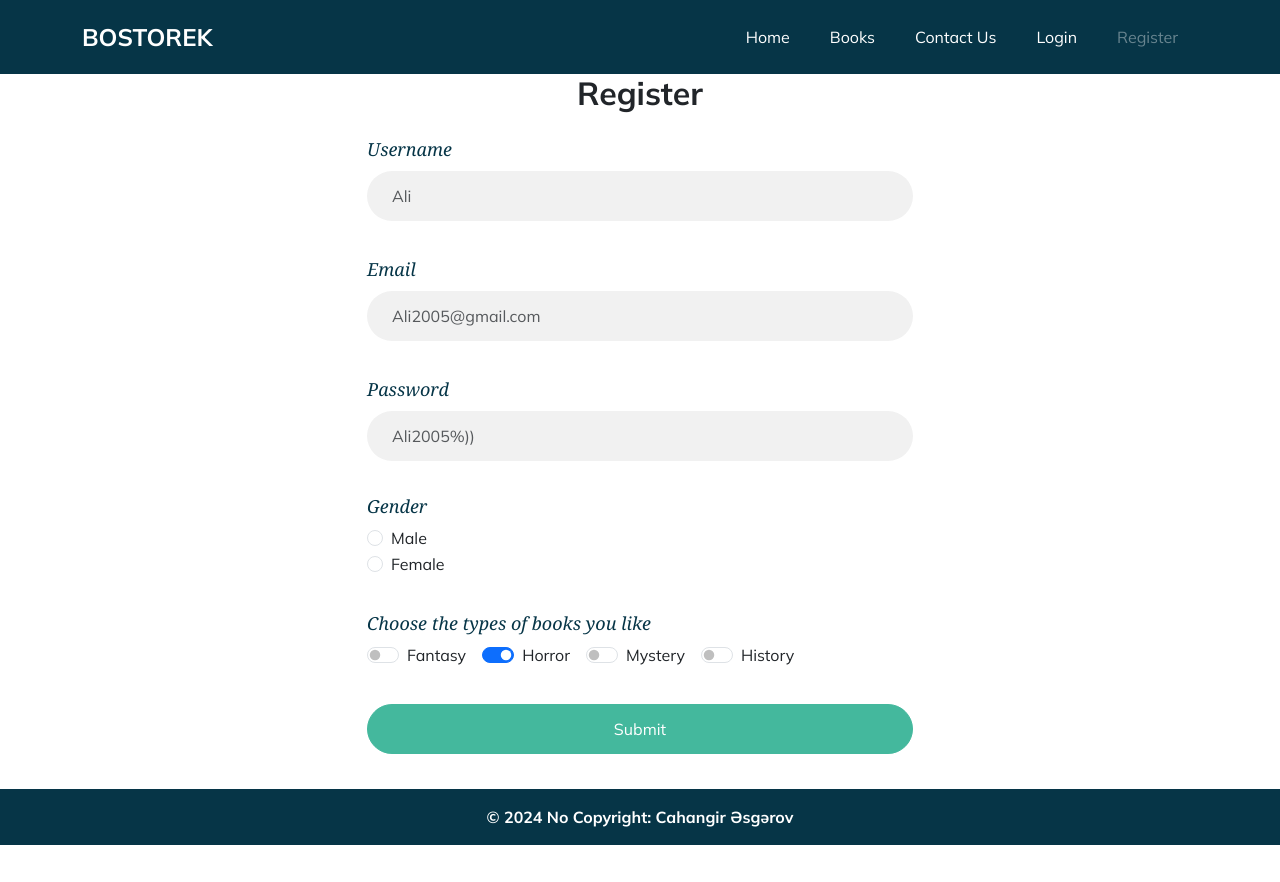
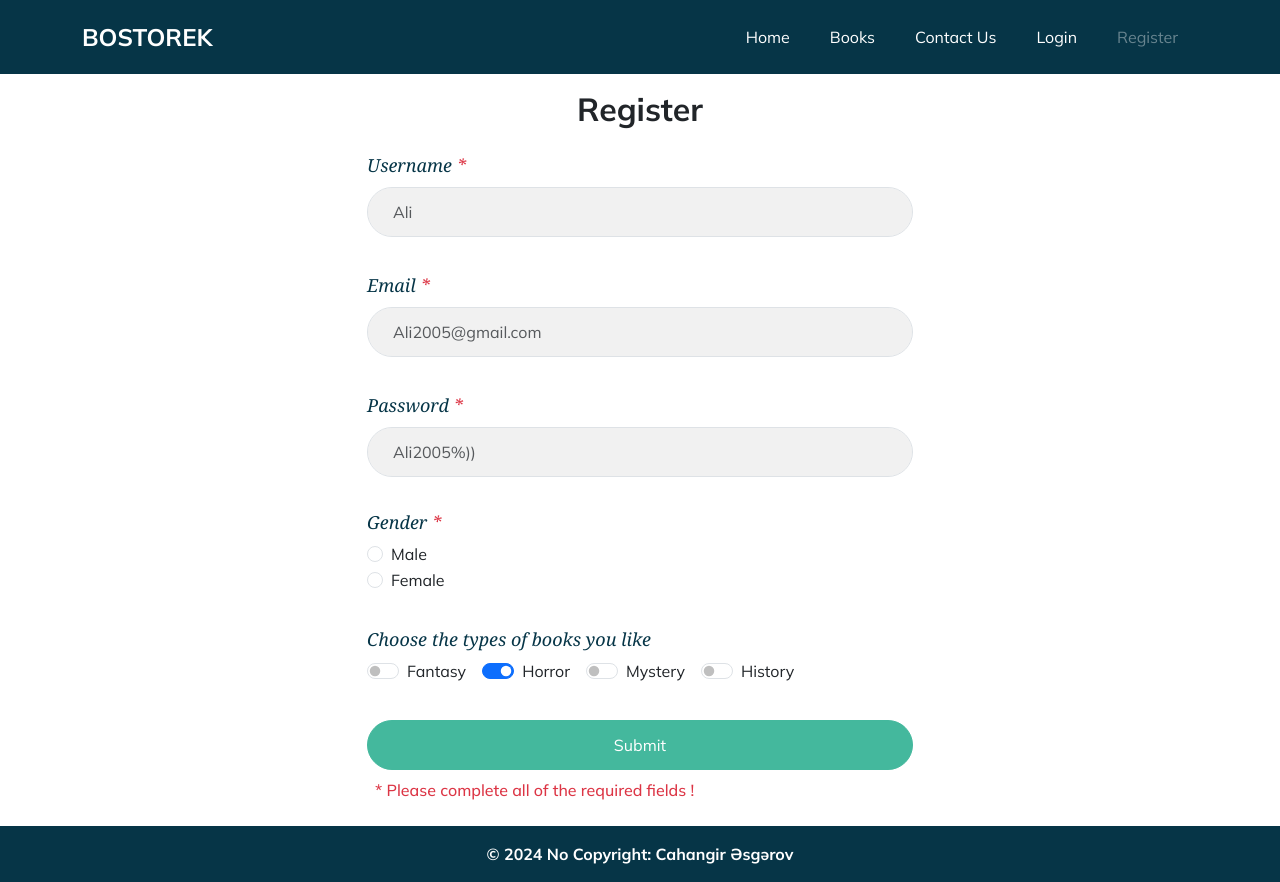
Before and after one commit to cahangirasgerov2003/Bostorek-az, a Vue app in the folder frontend/: page /register in a window 1280 px wide. Before the commit the page ends 845 px from the top, so only its background shows below. Built offline with nearby package versions, Linux system fonts and the light colour scheme; no server answers.

Commit message:
Register validations will be added

```diff
--- a/frontend/src/views/LoginView.vue
+++ b/frontend/src/views/LoginView.vue
@@ -1,6 +1,6 @@
 <template>
   <section class="calculatingHeightSection">
-    <div class="container">
+    <div class="container my-3">
       <div class="d-flex justify-content-center mb-3">
         <h2 class="fw-bold">Login</h2>
       </div>
--- a/frontend/src/views/RegisterView.vue
+++ b/frontend/src/views/RegisterView.vue
@@ -1,6 +1,6 @@
 <template>
   <section class="calculatingHeightSection">
-    <div class="container">
+    <div class="container my-3">
       <div class="d-flex justify-content-center mb-3">
         <h2 class="fw-bold">Register</h2>
       </div>
@@ -9,8 +9,9 @@
         <div class="row justify-content-center styleInputTypes">
           <div class="col-md-6 col-12">
             <label for="userName" class="form-label labelElement"
-              >Username</label
-            >
+              >Username
+              <span class="text-danger">*</span>
+            </label>
             <input
               type="text"
               class="form-control"
@@ -18,15 +19,44 @@
               v-model.trim="userData.userName"
               placeholder="Ali"
               autocomplete="off"
+              :class="{
+                'is-valid': isUserNameValid,
+                'is-invalid': !isUserNameValid && errors.userName.error,
+              }"
+              @focus="
+                () => {
+                  errors.userName.error = true;
+                  errors.userName.focusedPassword = true;
+                }
+              "
+              @blur="errors.userName.focusedPassword = false"
               required
             />
+            <small
+              v-if="errors.userName.error && !isUserNameValid"
+              class="text-danger ms-3"
+              >{{ errors.userName.errorMessage }}</small
+            >
+            <small
+              v-if="isUserNameValid"
+              class="text-success ms-3"
+              :style="
+                errors.userName.focusedPassword
+                  ? 'font-weight:800'
+                  : 'font-weight:600'
+              "
+              >{{ errors.userName.successMessage }}</small
+            >
           </div>
         </div>
 
         <!-- Email -->
         <div class="row justify-content-center styleInputTypes">
           <div class="col-md-6 col-12">
-            <label for="email" class="form-label labelElement">Email</label>
+            <label for="email" class="form-label labelElement"
+              >Email
+              <span class="text-danger">*</span>
+            </label>
             <input
               type="email"
               class="form-control"
@@ -34,8 +64,34 @@
               v-model.trim="userData.email"
               placeholder="Ali2005@gmail.com"
               autocomplete="off"
+              :class="{
+                'is-valid': isEmailValid,
+                'is-invalid': !isEmailValid && errors.email.error,
+              }"
+              @focus="
+                () => {
+                  errors.email.error = true;
+                  errors.email.focusedPassword = true;
+                }
+              "
+              @blur="errors.email.focusedPassword = false"
               required
             />
+            <small
+              v-if="errors.email.error && !isEmailValid"
+              class="text-danger ms-3"
+              >{{ errors.email.errorMessage }}</small
+            >
+            <small
+              v-if="isEmailValid"
+              class="text-success ms-3"
+              :style="
+                errors.email.focusedPassword
+                  ? 'font-weight:800'
+                  : 'font-weight:600'
+              "
+              >{{ errors.email.successMessage }}</small
+            >
           </div>
         </div>
 
@@ -43,23 +99,53 @@
         <div class="row justify-content-center styleInputTypes">
           <div class="col-md-6 col-12">
             <label for="password" class="form-label labelElement"
-              >Password</label
-            >
+              >Password
+              <span class="text-danger">*</span>
+            </label>
             <input
               type="password"
               class="form-control"
               id="password"
               v-model.trim="userData.password"
               placeholder="Ali2005%))"
+              :class="{
+                'is-valid': isPasswordValid,
+                'is-invalid': !isPasswordValid && errors.password.error,
+              }"
+              @focus="
+                () => {
+                  errors.password.error = true;
+                  errors.password.focusedPassword = true;
+                }
+              "
+              @blur="errors.password.focusedPassword = false"
               required
             />
+            <small
+              v-if="errors.password.error && !isPasswordValid"
+              class="text-danger ms-3"
+              >{{ errors.password.errorMessage }}</small
+            >
+            <small
+              v-if="isPasswordValid"
+              class="text-success ms-3"
+              :style="
+                errors.password.focusedPassword
+                  ? 'font-weight:800'
+                  : 'font-weight:600'
+              "
+              >{{ errors.password.successMessage }}</small
+            >
           </div>
         </div>
 
         <!-- Gender -->
         <div class="row justify-content-center styleInputTypes">
           <div class="col-md-6 col-12">
-            <h4 class="labelElement">Gender</h4>
+            <h4 class="labelElement">
+              Gender
+              <span class="text-danger">*</span>
+            </h4>
             <div class="form-check">
               <input
                 class="form-check-input"
@@ -135,7 +221,10 @@
             </div>
           </div>
         </div>
-        <div class="row justify-content-center styleInputTypes">
+        <div
+          class="row justify-content-center styleInputTypes"
+          style="margin-bottom: 8px"
+        >
           <div class="col-md-6 col-12">
             <button
               type="submit"
@@ -151,6 +240,13 @@
                 style="font-size: 20px"
               />
             </button>
+          </div>
+        </div>
+        <div class="row justify-content-center mb-2">
+          <div class="col-md-6 col-12">
+            <span class="text-danger ms-2" style="font-weight: 500"
+              >* Please complete all of the required fields !</span
+            >
           </div>
         </div>
       </form>
@@ -172,6 +268,27 @@ export default {
         gender: "",
         bookGenres: ["Horror"],
       },
+
+      errors: {
+        userName: {
+          error: false,
+          errorMessage: "Username must be between 3 and 9 characters !",
+          successMessage: "Looks good !",
+          focusedUserName: false,
+        },
+        email: {
+          error: false,
+          errorMessage: "Please provide a valid email !",
+          successMessage: "Looks good !",
+          focusedEmail: false,
+        },
+        password: {
+          error: false,
+          errorMessage: "Password must be between 4 and 10 characters !",
+          successMessage: "Looks good !",
+          focusedPassword: false,
+        },
+      },
     };
   },
   methods: {
@@ -192,6 +309,26 @@ export default {
 
   computed: {
     ...mapState(useAuthStore, ["isLoading"]),
+
+    isUserNameValid() {
+      const userNameLength = this.userData.userName.length;
+      return userNameLength >= 3 && userNameLength <= 9;
+    },
+
+    isEmailValid() {
+      return /^(([^<>()[\]\.,;:\s@\"]+(\.[^<>()[\]\.,;:\s@\"]+)*)|(\".+\"))@(([^<>()[\]\.,;:\s@\"]+\.)+[^<>()[\]\.,;:\s@\"]{2,})$/i.test(
+        this.userData.email
+      );
+    },
+
+    isPasswordValid() {
+      const passwordLength = this.userData.password.length;
+      return passwordLength >= 4 && passwordLength <= 10;
+    },
+
+    isGenderValid() {
+      return this.userData.gender;
+    },
   },
 };
 </script>
@@ -200,14 +337,9 @@ export default {
 .form-control {
   background-color: #f1f1f1;
   height: 50px;
-  border: none;
   border-radius: 25px;
   padding-left: 25px;
   color: #101010;
-}
-
-.form-control:focus {
-  box-shadow: 0 0 0 0.25rem #44b89d75;
 }
 
 .btn-primary {
@@ -222,4 +354,12 @@ export default {
   background-color: white;
   color: var(--secondary-color);
 }
+
+.form-control:focus {
+  box-shadow: inset 0 0 0 1px #be1809;
+}
+
+.form-control.is-valid:focus {
+  box-shadow: inset 0 0 0 1px rgb(25, 135, 84);
+}
 </style>
```
Also changed, not shown: 1 other file (tests, documents, lock files or other folders).
